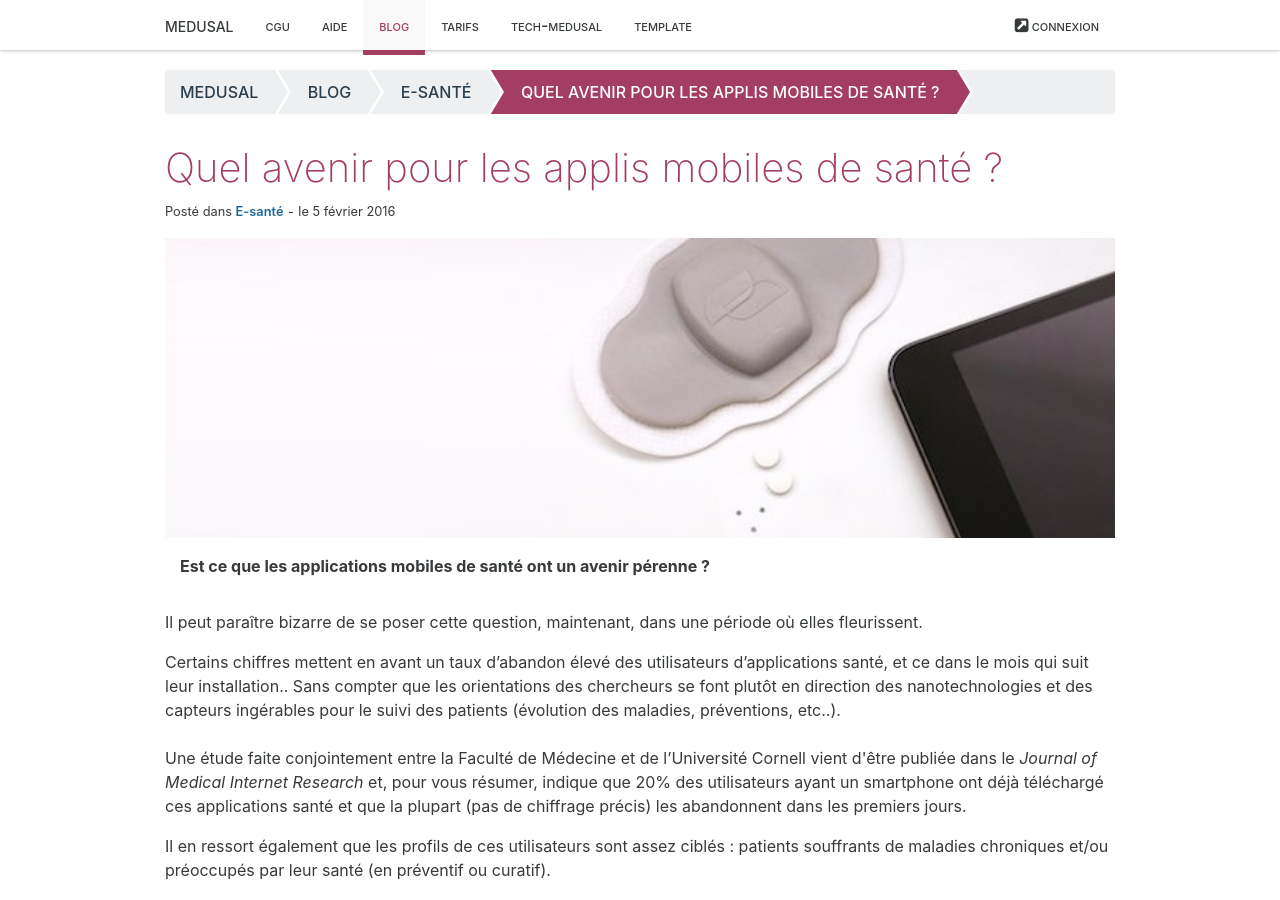
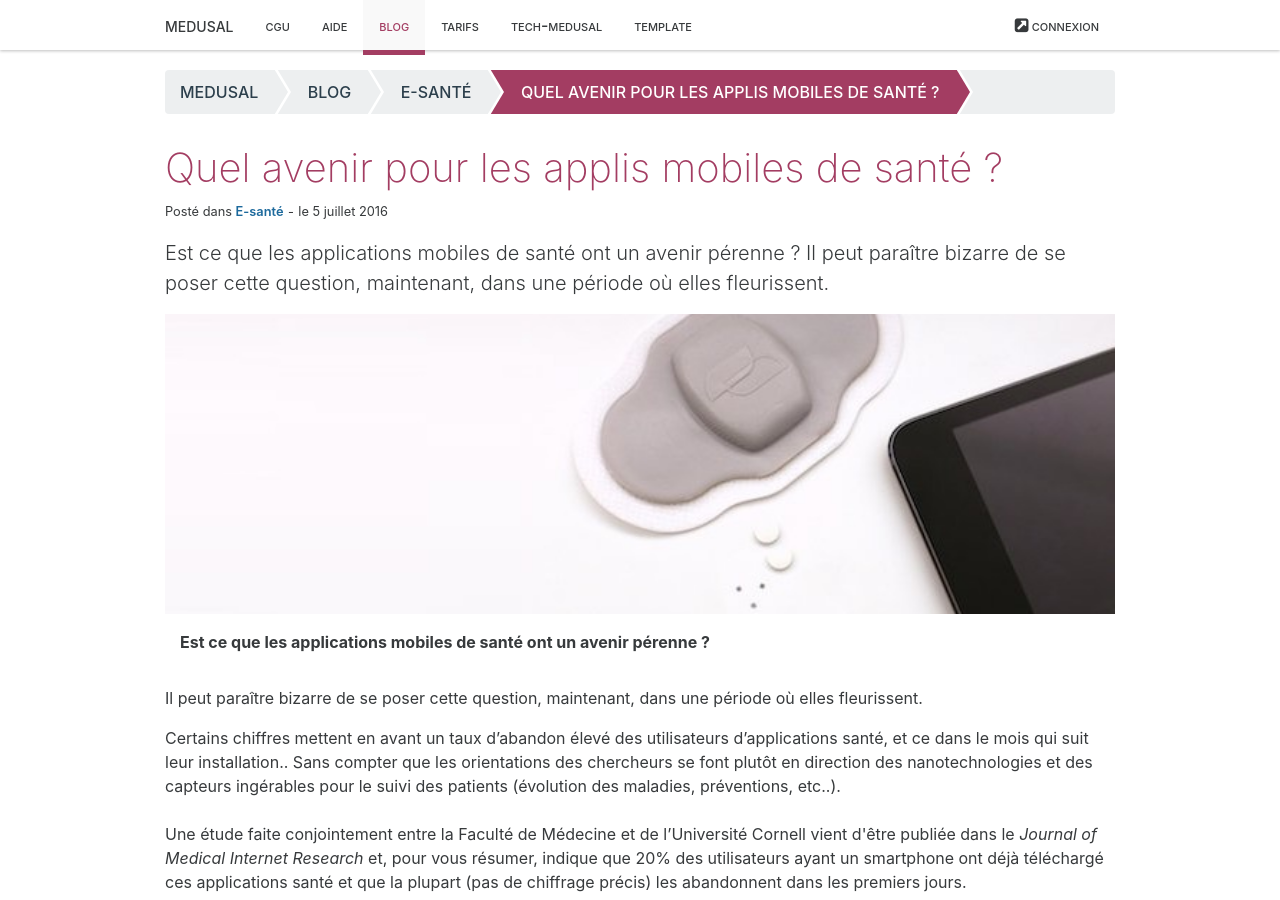
Before and after one commit to medusal/medusal.github.io, a Jekyll site: the page built from _posts/2016-02-05-quel-avenir-pour-les-applis-mobiles-de-sante.html, in a window 1280 px wide and 900 px high. Built offline with Jekyll 4.4.1, drawn with Linux system fonts in a browser that asks for light colours.

Commit message:
Update from Forestry.io - 2016-02-05-quel-avenir-pour-les-applis-mobiles-de-sante.html

```diff
--- a/_posts/2016-02-05-quel-avenir-pour-les-applis-mobiles-de-sante.html
+++ b/_posts/2016-02-05-quel-avenir-pour-les-applis-mobiles-de-sante.html
@@ -1,12 +1,14 @@
 ---
 title: Quel avenir pour les applis mobiles de santé ?
-date: '2016-02-05 10:01:00'
+date: '2016-07-05 00:00:00'
 type: post
 banner: "/assets/cvvshfxuyaahrhv.jpg"
 categories:
 - E-sante
 tags: []
-excerpt: ''
+excerpt: "Est ce que les applications mobiles de santé ont un avenir pérenne ?\r\n\r\nIl
+  peut paraître bizarre de se poser cette question, maintenant, dans une période où
+  elles fleurissent."
 author: Yacine Sedrati
 ---
 <div class="page-header-wrap">
```
